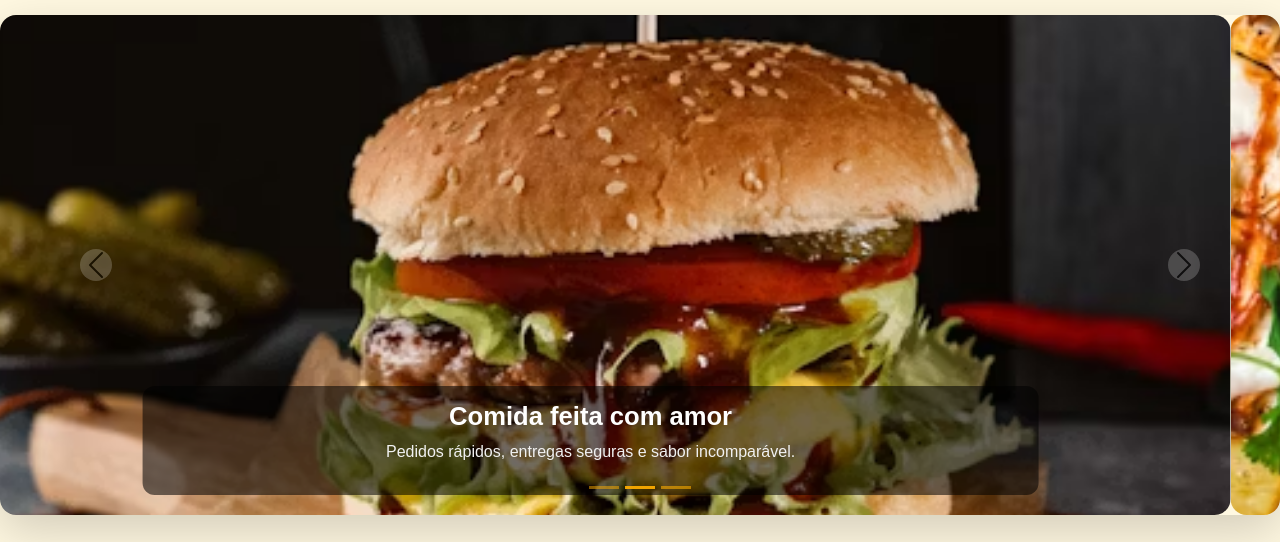
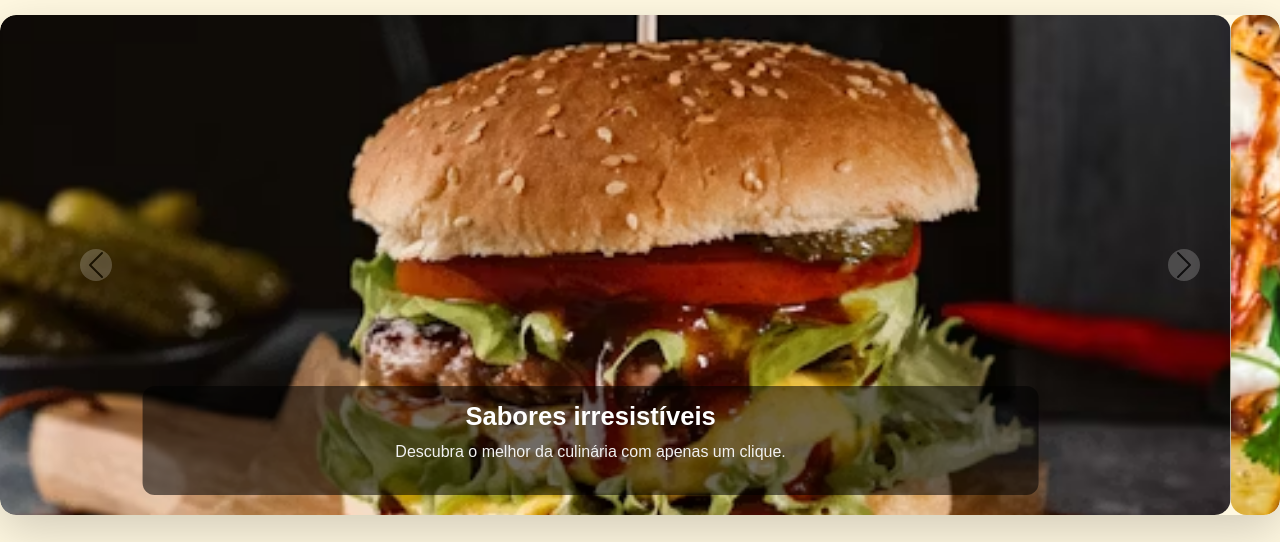
Before and after one commit to V4ampve/avalia-o_2.0, a plain HTML site: page avaliação2010/index.html in a window 1280 px wide. Shown: the part 74-616 px from the top of the page. Drawn offline with nearby package versions, Linux system fonts and the light colour scheme.

Commit message:
primeiro commit

```diff
--- a/avaliação2010/index.html
+++ b/avaliação2010/index.html
@@ -51,11 +51,12 @@
           </div>
         </div>
 
-        <div class="carousel-item" data-bs-interval="2500">
-          <img src="/comida1 (1).avif" class="d-block w-100" alt="Comida gourmet em um prato elegante" />
+         <div class="carousel-inner rounded-4 shadow-lg">
+        <div class="carousel-item active" data-bs-interval="2500">
+          <img src="comida1 (1).avif" class="d-block w-100" alt="Prato delicioso de comida brasileira" />
           <div class="carousel-caption d-none d-md-block">
-            <h5>Comida feita com amor</h5>
-            <p>Pedidos rápidos, entregas seguras e sabor incomparável.</p>
+            <h5>Sabores irresistíveis</h5>
+            <p>Descubra o melhor da culinária com apenas um clique.</p>
           </div>
         </div>
 
@@ -97,7 +98,7 @@
         </div>
         <div class="col-md-4">
           <div class="card shadow-sm">
-            <img src="/combo (1).jpg" class="card-img-top" alt="Hambúrguer" />
+            <img src="/combo.jpg" class="card-img-top" alt="Hambúrguer" />
             <div class="card-body text-center">
               <h5 class="card-title">Combo Especial</h5>
               <p class="card-text">
```
Also changed, not shown: avaliação2010/combo.jpg (renamed from avaliação2010/combo (1).jpg).
